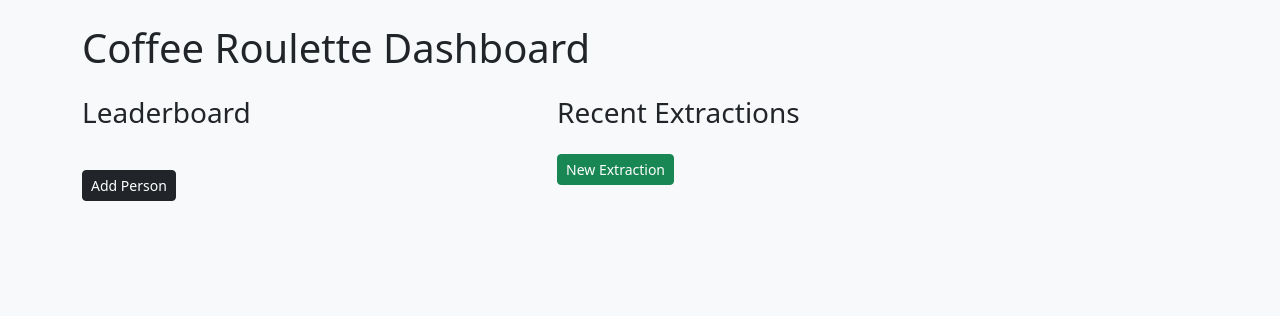
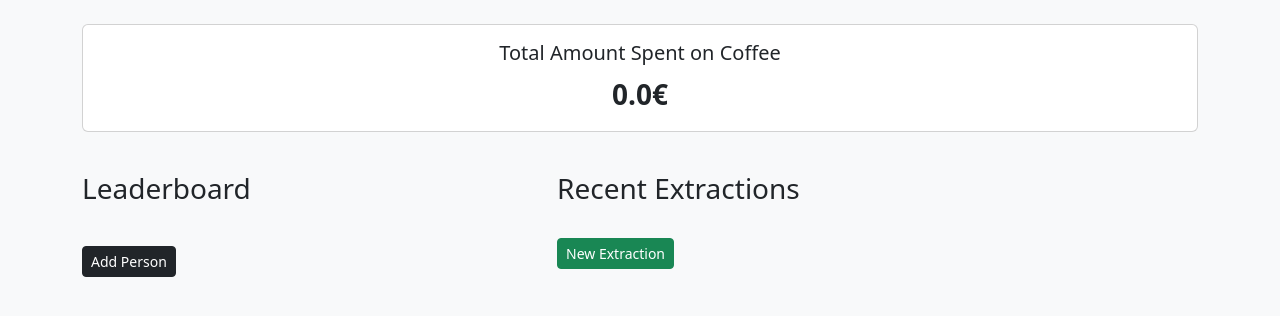
Before and after one commit to Daemondeal/coffee-roulette, a Flask app: page / in a window 1280 px wide. Shown: the part 56-372 px from the top of the page. Run offline with Flask 3, Linux system fonts and the light colour scheme; data that the repository does not hold is empty.

Commit message:
added total amount

```diff
--- a/coffee_roulette/routes.py
+++ b/coffee_roulette/routes.py
@@ -22,6 +22,10 @@ def home():
         "SELECT * FROM extractions ORDER BY id DESC"
     ).fetchall()
 
+    total_coffees = conn.execute(
+        "SELECT COUNT(*) FROM extraction_participants"
+    ).fetchone()[0]
+
     person_stats = []
     for p in people:
         count = conn.execute("""
@@ -43,14 +47,24 @@ def home():
             WHERE result = ?
         """, (p["id"],)).fetchone()[0]
 
+        participations_total = conn.execute("""
+            SELECT COUNT(*)
+            FROM extraction_participants ep
+            WHERE ep.person_id = ?
+        """, (p["id"],)).fetchone()[0]
+
+        net_amount = total_persons_paid - participations_total
+
         person_stats.append({
             "name": p["name"],
             "count": count,
             "wins": wins,
-            "total_amount": total_persons_paid * COFFEE_PRICE_CENTS,
+            "paid_coffees": total_persons_paid,
+            "net_amount": net_amount * COFFEE_PRICE_CENTS,
+            "free_coffees": participations_total - wins,
         })
 
-    person_stats.sort(key=lambda x: x["total_amount"], reverse=True)
+    person_stats.sort(key=lambda x: x["net_amount"], reverse=True)
     # Build extraction list with participants
     extraction_data = []
     for ext in extractions:
@@ -80,6 +94,7 @@ def home():
 
     return render_template(
         "index.html",
+        total_coffees=total_coffees * COFFEE_PRICE_CENTS,
         people=person_stats,
         extractions=extraction_data
     )
--- a/templates/index.html
+++ b/templates/index.html
@@ -1,7 +1,6 @@
 {% extends "base.html" %}
 {% block content %}
 
-<h1 class="mb-4">Coffee Roulette Dashboard</h1>
 
 {% with messages = get_flashed_messages(with_categories=true) %}
   {% if messages %}
@@ -14,32 +13,40 @@
   {% endif %}
 {% endwith %}
 
+<div class="card mb-4">
+  <div class="card-body text-center">
+      <h5 class="card-title mb-2">Total Amount Spent on Coffee</h5>
+      <p class="fs-3 fw-bold mb-0">{{ total_coffees / 100 }}€</p>
+  </div>
+</div>
+
 <div class="row">
     <!-- People list with pickrates -->
-    <div class="col-md-5">
+    <div class="col-md-5 mt-3">
+
         <h3 class="mb-3">Leaderboard</h3>
         <ul class="list-group mb-4">
             {% for p in people %}
-            {% set amount = p.total_amount / 100 %}
             <li class="list-group-item d-flex justify-content-between align-items-center py-3">
                 <div>
                     <strong class="fs-5">{{ loop.index }}. {{ p.name }}</strong>
-                    <div class="text-muted small">picked {{ p.wins }} times</div>
+                    <div class="text-muted small">Paid for {{ p.paid_coffees }} coffees</div>
+                    <div class="text-muted small">Got {{ p.free_coffees }} free coffees</div>
                 </div>
 
                 <div class="text-end">
-                    <span class="fw-bold fs-5">{{ amount }}€</span>
+                    <span class="fw-bold fs-5">{{ p.net_amount / 100 }}€</span>
                 </div>
             </li>
             {% endfor %}
         </ul>
 
-<a href="/people/add" class="btn btn-sm btn-dark">Add Person</a>
+        <a href="/people/add" class="btn btn-sm btn-dark">Add Person</a>
     </div>
 
     <!-- Extractions -->
-    <div class="col-md-7 mt-md-0 mt-3">
-        <h3>Recent Extractions</h3>
+    <div class="col-md-7 mt-3">
+        <h3 class="mb-3">Recent Extractions</h3>
         <ul class="list-group">
             {% for e in extractions %}
             <li class="list-group-item">
```
